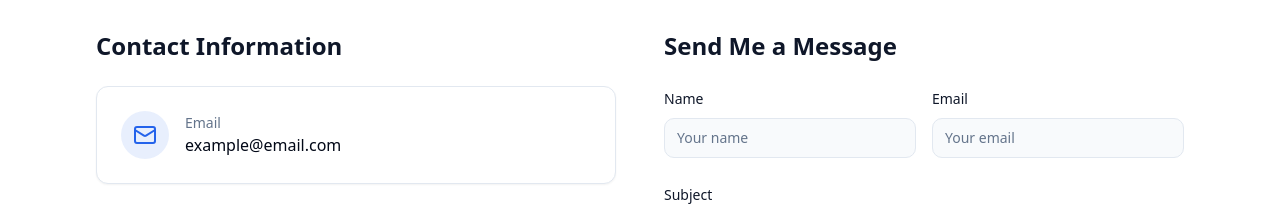
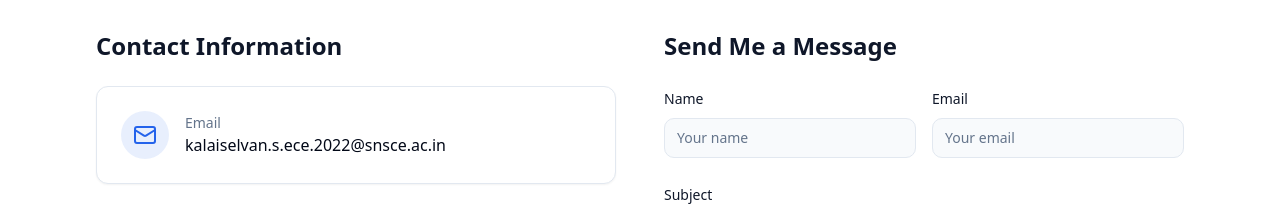
Before and after one commit to Kalaiselvan004/kalaiselvan-ai-portfolio, a React (Vite) app: page / in a window 1280 px wide. Shown: the part 4720-4928 px from the top of the page. Built offline with nearby package versions, Linux system fonts and the light colour scheme.

Commit message:
Fix: Update email address
Replaces the example email address with the user's provided email address in the contact section.

```diff
--- a/src/components/ContactSection.tsx
+++ b/src/components/ContactSection.tsx
@@ -39,8 +39,8 @@ export default function ContactSection() {
                   </div>
                   <div>
                     <div className="text-sm text-muted-foreground">Email</div>
-                    <a href="mailto:example@email.com" className="font-medium hover:text-primary">
-                      example@email.com
+                    <a href="mailto:kalaiselvan.s.ece.2022@snsce.ac.in" className="font-medium hover:text-primary">
+                      kalaiselvan.s.ece.2022@snsce.ac.in
                     </a>
                   </div>
                 </CardContent>
```
